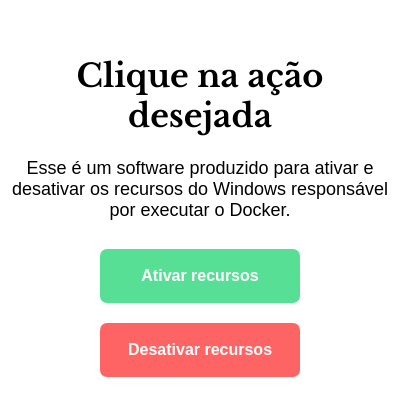
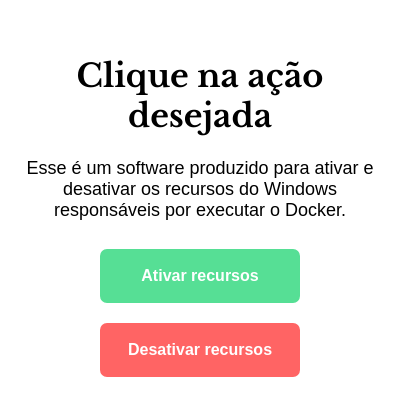
Before and after one commit to marcosdoriguetto/services-docker-on-windows, an Electron app: page index.html in a window 400 px wide. Shown: the part 203-618 px from the top of the page. Drawn offline with nearby package versions, Linux system fonts and the light colour scheme; a web font is replaced by a local one.

Commit message:
Conserto do erro de português

```diff
--- a/index.html
+++ b/index.html
@@ -12,7 +12,7 @@
 <body>
     <div class="introduction">
         <h1>Clique na ação desejada</h1>
-        <p>Esse é um software produzido para ativar e desativar os recursos do Windows responsável por executar o
+        <p>Esse é um software produzido para ativar e desativar os recursos do Windows responsáveis por executar o
             Docker.</p>
     </div>
     <div>
```
